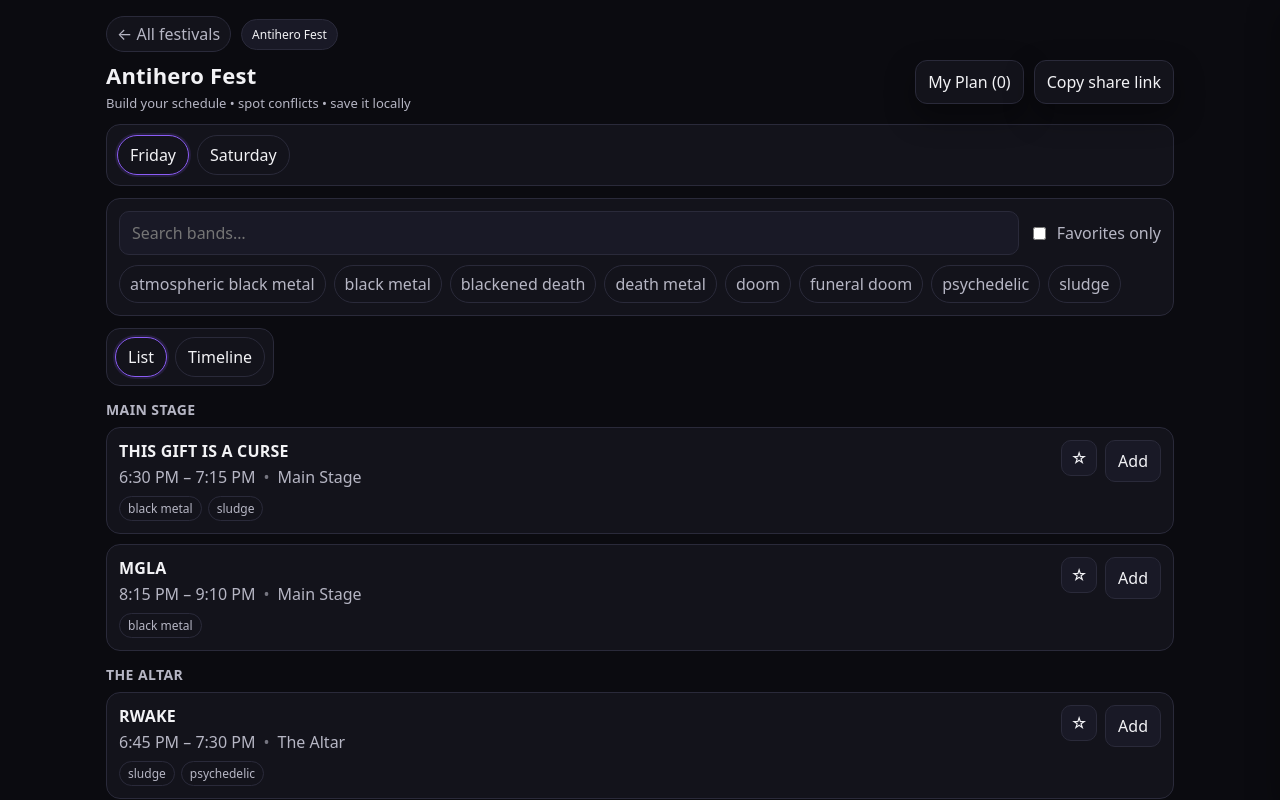
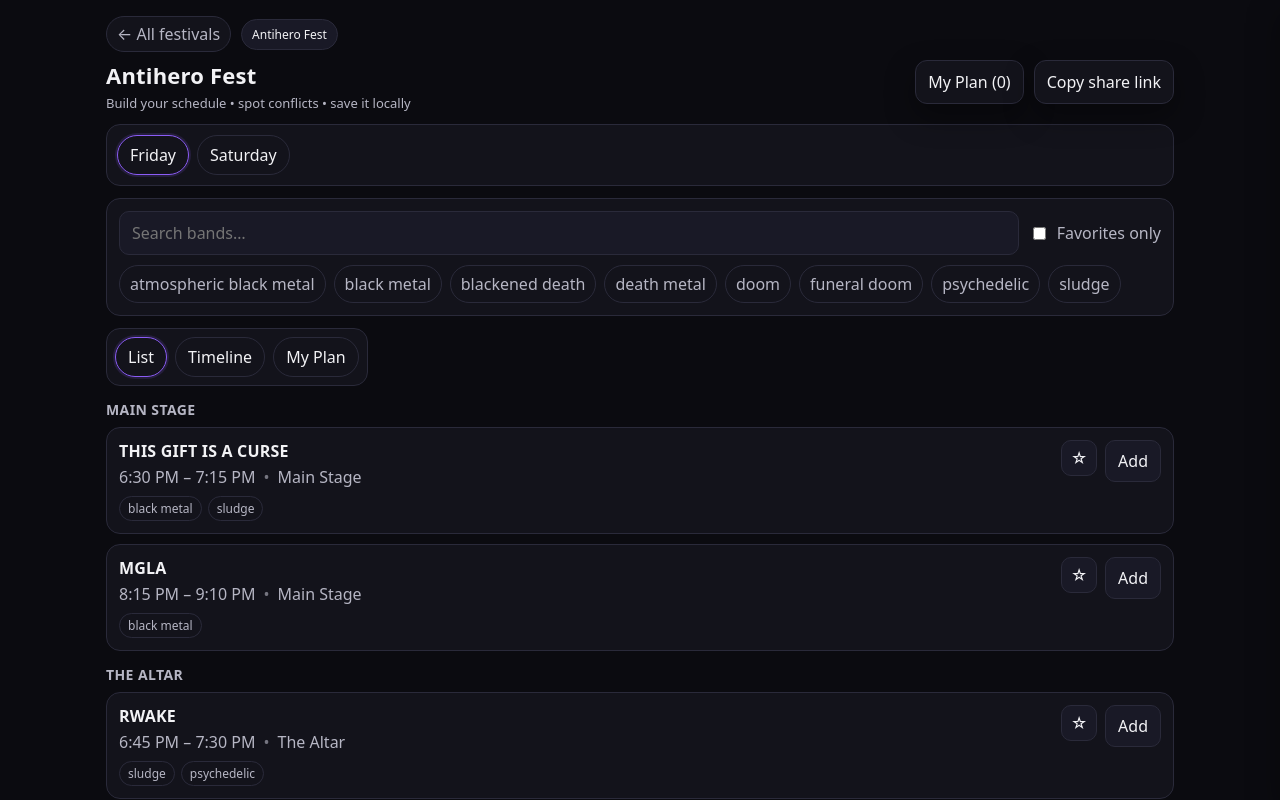
Before and after one commit to tworoniak/festival-planner, a React (Vite) app: page /festivals/antihero-fest-2026 in a window 1280 px wide. Shown: the top 800 px of the page. Built offline with nearby package versions, Linux system fonts and the light colour scheme.

Commit message:
print styles

```diff
--- a/src/features/festival/components/DayTabs/DayTabs.tsx
+++ b/src/features/festival/components/DayTabs/DayTabs.tsx
@@ -9,7 +9,11 @@ type Props = {
 
 export function DayTabs({ days, value, onChange }: Props) {
   return (
-    <div className={styles.tabs} role='tablist' aria-label='Festival days'>
+    <div
+      className={`${styles.tabs} noPrint`}
+      role='tablist'
+      aria-label='Festival days'
+    >
       {days.map((d) => {
         const active = d.id === value;
         return (
--- a/src/features/festival/components/FiltersBar/FiltersBar.tsx
+++ b/src/features/festival/components/FiltersBar/FiltersBar.tsx
@@ -22,7 +22,7 @@ export function FiltersBar({
   onToggleFavoritesOnly,
 }: Props) {
   return (
-    <div className={styles.wrap}>
+    <div className={`${styles.wrap} noPrint`}>
       <div className={styles.row}>
         <input
           className={styles.search}
--- /dev/null
+++ b/src/features/festival/components/PlanToolbar/PlanToolbar.tsx
@@ -0,0 +1,22 @@
+import styles from './PlanToolbar.module.scss';
+
+type Props = {
+  title: string;
+  subtitle?: string;
+  onPrint: () => void;
+};
+
+export function PlanToolbar({ title, subtitle, onPrint }: Props) {
+  return (
+    <div className={styles.bar}>
+      <div>
+        <div className={styles.title}>{title}</div>
+        {subtitle ? <div className={styles.sub}>{subtitle}</div> : null}
+      </div>
+
+      <button type='button' className={styles.btn} onClick={onPrint}>
+        Print / Save PDF
+      </button>
+    </div>
+  );
+}
--- a/src/features/festival/components/ViewToggle/ViewToggle.tsx
+++ b/src/features/festival/components/ViewToggle/ViewToggle.tsx
@@ -1,13 +1,19 @@
 import styles from './ViewToggle.module.scss';
 
+type View = 'list' | 'timeline' | 'plan';
+
 type Props = {
-  value: 'list' | 'timeline';
-  onChange: (v: 'list' | 'timeline') => void;
+  value: View;
+  onChange: (v: View) => void;
 };
 
 export function ViewToggle({ value, onChange }: Props) {
   return (
-    <div className={styles.wrap} role='tablist' aria-label='View toggle'>
+    <div
+      className={`${styles.wrap} noPrint`}
+      role='tablist'
+      aria-label='View toggle'
+    >
       <button
         type='button'
         role='tab'
@@ -17,6 +23,7 @@ export function ViewToggle({ value, onChange }: Props) {
       >
         List
       </button>
+
       <button
         type='button'
         role='tab'
@@ -26,6 +33,16 @@ export function ViewToggle({ value, onChange }: Props) {
       >
         Timeline
       </button>
+
+      <button
+        type='button'
+        role='tab'
+        aria-selected={value === 'plan'}
+        className={`${styles.btn} ${value === 'plan' ? styles.active : ''}`}
+        onClick={() => onChange('plan')}
+      >
+        My Plan
+      </button>
     </div>
   );
 }
--- a/src/features/festival/data/bloodstock-2026.json
+++ b/src/features/festival/data/bloodstock-2026.json
@@ -20,8 +20,8 @@
         "stageId": "main",
         "bandName": "SAXON",
         "genres": ["nwobhm", "metal"],
-        "start": "2026-07-06T18:30:00",
-        "end": "2026-07-06T19:15:00"
+        "start": "2026-07-06T21:30:00",
+        "end": "2026-07-06T22:15:00"
       },
       {
         "id": "boa2",
@@ -29,8 +29,8 @@
         "stageId": "main",
         "bandName": "EVIL SCARECROW",
         "genres": ["black metal", "thrash metal"],
-        "start": "2026-07-06T18:45:00",
-        "end": "2026-07-06T19:30:00"
+        "start": "2026-07-06T19:45:00",
+        "end": "2026-07-06T20:30:00"
       },
       {
         "id": "boa3",
@@ -47,8 +47,8 @@
         "stageId": "sophie",
         "bandName": "CRYPTOPSY",
         "genres": ["death metal"],
-        "start": "2026-07-06T20:15:00",
-        "end": "2026-07-06T21:10:00"
+        "start": "2026-07-06T22:15:00",
+        "end": "2026-07-06T23:10:00"
       },
       {
         "id": "boa5",
@@ -83,8 +83,80 @@
         "stageId": "main",
         "bandName": "LAMB OF GOD",
         "genres": ["metal", "groove metal"],
+        "start": "2026-07-07T23:00:00",
+        "end": "2026-07-07T23:50:00"
+      },
+      {
+        "id": "boa9",
+        "dayId": "fri",
+        "stageId": "main",
+        "bandName": "SEPULTURA",
+        "genres": ["metal", "groove metal"],
+        "start": "2026-07-07T22:00:00",
+        "end": "2026-07-07T22:50:00"
+      },
+      {
+        "id": "boa10",
+        "dayId": "fri",
+        "stageId": "main",
+        "bandName": "MUNICAPL WASTE",
+        "genres": ["thrash metal", "groove metal"],
         "start": "2026-07-07T21:00:00",
         "end": "2026-07-07T21:50:00"
+      },
+      {
+        "id": "boa11",
+        "dayId": "fri",
+        "stageId": "main",
+        "bandName": "BIOHAZARD",
+        "genres": ["hardcore", "groove metal"],
+        "start": "2026-07-07T20:00:00",
+        "end": "2026-07-07T20:50:00"
+      },
+      {
+        "id": "boa12",
+        "dayId": "fri",
+        "stageId": "main",
+        "bandName": "FIT FOR AN AUTOPSY",
+        "genres": ["deathcore"],
+        "start": "2026-07-07T19:00:00",
+        "end": "2026-07-07T19:50:00"
+      },
+      {
+        "id": "boa13",
+        "dayId": "fri",
+        "stageId": "main",
+        "bandName": "LIFE OF AGONY",
+        "genres": ["alternative metal"],
+        "start": "2026-07-07T18:00:00",
+        "end": "2026-07-07T18:50:00"
+      },
+      {
+        "id": "boa14",
+        "dayId": "fri",
+        "stageId": "main",
+        "bandName": "SKYND",
+        "genres": ["industrial rock"],
+        "start": "2026-07-07T17:00:00",
+        "end": "2026-07-07T17:50:00"
+      },
+      {
+        "id": "boa15",
+        "dayId": "fri",
+        "stageId": "main",
+        "bandName": "PARTY CANNON",
+        "genres": ["metal", "party slam"],
+        "start": "2026-07-07T16:00:00",
+        "end": "2026-07-07T16:50:00"
+      },
+      {
+        "id": "boa16",
+        "dayId": "fri",
+        "stageId": "main",
+        "bandName": "BATTLESNAKE",
+        "genres": ["metal"],
+        "start": "2026-07-07T15:00:00",
+        "end": "2026-07-07T15:50:00"
       }
     ]
   }
--- a/src/features/festival/pages/FestivalPage.tsx
+++ b/src/features/festival/pages/FestivalPage.tsx
@@ -7,8 +7,9 @@ import { DayTabs } from '../components/DayTabs/DayTabs';
 import { FiltersBar } from '../components/FiltersBar/FiltersBar';
 import { StageSchedule } from '../components/StageSchedule/StageSchedule';
 import { MyPlanDrawer } from '../components/MyPlanDrawer/MyPlanDrawer';
+import { PlanToolbar } from '../components/PlanToolbar/PlanToolbar';
+import { TimelineView } from '../components/TimelineView/TimelineView';
 import { ViewToggle } from '../components/ViewToggle/ViewToggle';
-import { TimelineView } from '../components/TimelineView/TimelineView';
 
 import { usePlannerStore } from '../state/planner.store';
 import { applyFilters, collectGenres, type Filters } from '../utils/filters';
@@ -86,6 +87,10 @@ export function FestivalPage() {
     );
   }, [festival.sets, planner.plannedSetIds]);
 
+  const plannedSetsForDay = useMemo(() => {
+    return plannedSets.filter((s) => s.dayId === filters.dayId);
+  }, [plannedSets, filters.dayId]);
+
   const conflicts = useMemo(() => computeConflicts(plannedSets), [plannedSets]);
 
   const conflictingIds = useMemo(() => {
@@ -109,10 +114,10 @@ export function FestivalPage() {
     });
   }
 
-  /**
-   * ✅ Load plan from URL ONCE per festival route.
-   * We intentionally don't depend on searchParams to avoid overwriting user's edits repeatedly.
-   */
+  function onPrintPlan() {
+    window.print();
+  }
+
   useEffect(() => {
     const idsFromUrl = parsePlanParam(searchParams.get('plan'));
     if (idsFromUrl.length === 0) return;
@@ -231,16 +236,16 @@ export function FestivalPage() {
   return (
     <div className='container'>
       <div className={styles.backRow}>
-        <Link to='/' className={styles.backLink}>
+        <Link to='/' className={`${styles.backLink} noPrint`}>
           ← All festivals
         </Link>
-        <div className={styles.badge}>{festival.name}</div>
+        <div className={`${styles.badge} noPrint`}>{festival.name}</div>
       </div>
 
       <header className={styles.header}>
         <div>
           <h1 className={styles.title}>{festival.name}</h1>
-          <div className={styles.subtitle}>
+          <div className={`${styles.subtitle} noPrint`}>
             Build your schedule • spot conflicts • save it locally
           </div>
         </div>
@@ -248,7 +253,7 @@ export function FestivalPage() {
         <div className={styles.headerActions}>
           <button
             type='button'
-            className={styles.planButton}
+            className={`${styles.planButton} noPrint`}
             onClick={() => setDrawerOpen(true)}
           >
             My Plan ({plannedSets.length})
@@ -259,7 +264,7 @@ export function FestivalPage() {
 
           <button
             type='button'
-            className={styles.planButton}
+            className={`${styles.planButton} noPrint`}
             onClick={copyShareLink}
           >
             Copy share link
@@ -285,10 +290,12 @@ export function FestivalPage() {
         }
       />
 
-      <ViewToggle
-        value={filters.view ?? 'list'}
-        onChange={(view) => setFilters((p) => ({ ...p, view }))}
-      />
+      <div className='noPrint'>
+        <ViewToggle
+          value={filters.view ?? 'list'}
+          onChange={(view) => setFilters((p) => ({ ...p, view }))}
+        />
+      </div>
 
       {(filters.view ?? 'list') === 'list' ? (
         <StageSchedule
@@ -300,16 +307,15 @@ export function FestivalPage() {
           highlightedSetId={highlightedSetId}
           onTogglePlanned={(id) => {
             const isRemoving = planner.planned.has(id);
-            if (isRemoving)
-              removeWithUndo(id); // if you wired undo
+            if (isRemoving) removeWithUndo(id);
             else planner.togglePlanned(id);
           }}
           onToggleFavorite={(id) => planner.toggleFavorite(id)}
         />
-      ) : (
+      ) : (filters.view ?? 'list') === 'timeline' ? (
         <TimelineView
           stages={festival.stages}
-          sets={visibleSets.filter((s) => s.dayId === filters.dayId)} // ensure one day
+          sets={visibleSets.filter((s) => s.dayId === filters.dayId)}
           plannedIds={planner.planned}
           conflictingIds={conflictingIds}
           highlightedSetId={highlightedSetId}
@@ -320,6 +326,33 @@ export function FestivalPage() {
           }}
           onResolveScroll={resolveConflict}
         />
+      ) : (
+        <>
+          <div className='noPrint'>
+            <PlanToolbar
+              title={`My Plan — ${festival.days.find((d) => d.id === filters.dayId)?.label ?? ''}`}
+              subtitle={`${plannedSetsForDay.length} set${
+                plannedSetsForDay.length === 1 ? '' : 's'
+              } • ${conflicts.filter((c) => c.a.dayId === filters.dayId).length} conflict${
+                conflicts.filter((c) => c.a.dayId === filters.dayId).length ===
+                1
+                  ? ''
+                  : 's'
+              }`}
+              onPrint={onPrintPlan}
+            />
+          </div>
+
+          <TimelineView
+            stages={festival.stages}
+            sets={plannedSetsForDay}
+            plannedIds={planner.planned}
+            conflictingIds={conflictingIds}
+            highlightedSetId={highlightedSetId}
+            onTogglePlanned={(id) => removeWithUndo(id)} // removing from plan view is always undoable
+            onResolveScroll={resolveConflict}
+          />
+        </>
       )}
 
       <MyPlanDrawer
--- a/src/features/festival/utils/filters.ts
+++ b/src/features/festival/utils/filters.ts
@@ -5,7 +5,7 @@ export type Filters = {
   query: string;
   selectedGenres: string[];
   favoritesOnly: boolean;
-  view?: 'list' | 'timeline';
+  view?: 'list' | 'timeline' | 'plan';
 };
 
 export function normalize(s: string) {
--- a/src/styles/base/_globals.scss
+++ b/src/styles/base/_globals.scss
@@ -25,3 +25,82 @@ input {
   margin: 0 auto;
   padding: 16px;
 }
+
+@media print {
+  .noPrint {
+    display: none !important;
+  }
+
+  .container {
+    max-width: none !important;
+    padding: 0 !important;
+  }
+
+  a {
+    color: inherit !important;
+    text-decoration: none !important;
+  }
+
+  .printHeader {
+    break-after: avoid-page;
+    page-break-after: avoid;
+    margin-bottom: 6mm !important;
+  }
+
+  .timelinePrint {
+    max-height: none !important;
+    height: auto !important;
+    overflow: visible !important;
+    break-inside: avoid;
+  }
+  .timelinePrint .block {
+    break-inside: avoid;
+  }
+  .timelinePrint .header {
+    position: static !important;
+    box-shadow: none !important;
+  }
+  /* Also expand any horizontal scroll wrappers so all stages print */
+  .timelinePrint .scrollX {
+    overflow: visible !important;
+  }
+}
+
+/* ===============================
+   Dark Themed Scrollbars
+   =============================== */
+
+/* WebKit (Chrome, Edge, Safari) */
+::-webkit-scrollbar {
+  width: 10px;
+  height: 10px;
+}
+
+::-webkit-scrollbar-track {
+  background: rgba(255, 255, 255, 0.04);
+}
+
+::-webkit-scrollbar-thumb {
+  background: linear-gradient(
+    180deg,
+    rgba(139, 92, 246, 0.55),
+    rgba(139, 92, 246, 0.35)
+  );
+  border-radius: 999px;
+  border: 2px solid transparent;
+  background-clip: content-box;
+}
+
+::-webkit-scrollbar-thumb:hover {
+  background: linear-gradient(
+    180deg,
+    rgba(139, 92, 246, 0.8),
+    rgba(139, 92, 246, 0.6)
+  );
+}
+
+/* Firefox */
+* {
+  scrollbar-width: thin;
+  scrollbar-color: rgba(139, 92, 246, 0.6) rgba(255, 255, 255, 0.05);
+}
```
Also changed, not shown: src/features/festival/components/PlanToolbar/PlanToolbar.module.scss (added, +33 -0 lines), src/features/festival/components/TimelineView/TimelineView.module.scss (+63 -18 lines), src/features/festival/components/TimelineView/TimelineView.tsx (+37 -12 lines).
